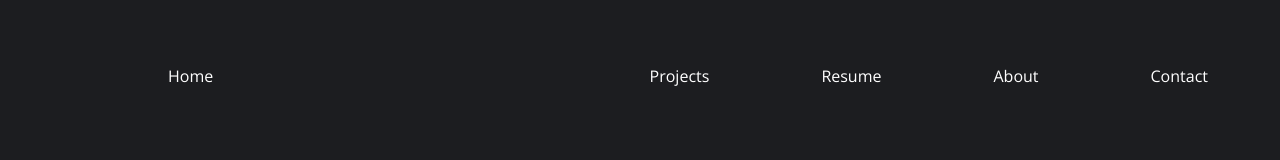
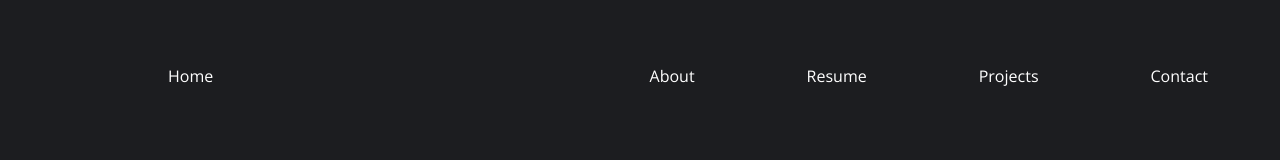
Before and after one commit to Simon-Dao/portfolio-2024, a Next.js app: page /contact in a window 1280 px wide. Shown: the top 160 px of the page. Built offline with nearby package versions, Linux system fonts and the light colour scheme.

Commit message:
header order changed to look more natural

```diff
--- a/components/header.tsx
+++ b/components/header.tsx
@@ -27,10 +27,10 @@ function NormalView() {
         </Magnetic>
       </div>
       <div className='grow flex justify-end'>
-        <Magnetic>
+      <Magnetic>
           <div className='sm:ml-20 p-2'>
             <DotAnim>
-              <TransitionLink href="/projects" label="Projects" hoverAnimation={true} />
+              <TransitionLink href="/about" label="About" hoverAnimation={true} />
             </DotAnim>
           </div>
         </Magnetic>
@@ -44,7 +44,7 @@ function NormalView() {
         <Magnetic>
           <div className='sm:ml-20 p-2'>
             <DotAnim>
-              <TransitionLink href="/about" label="About" hoverAnimation={true} />
+              <TransitionLink href="/projects" label="Projects" hoverAnimation={true} />
             </DotAnim>
           </div>
         </Magnetic>
```
